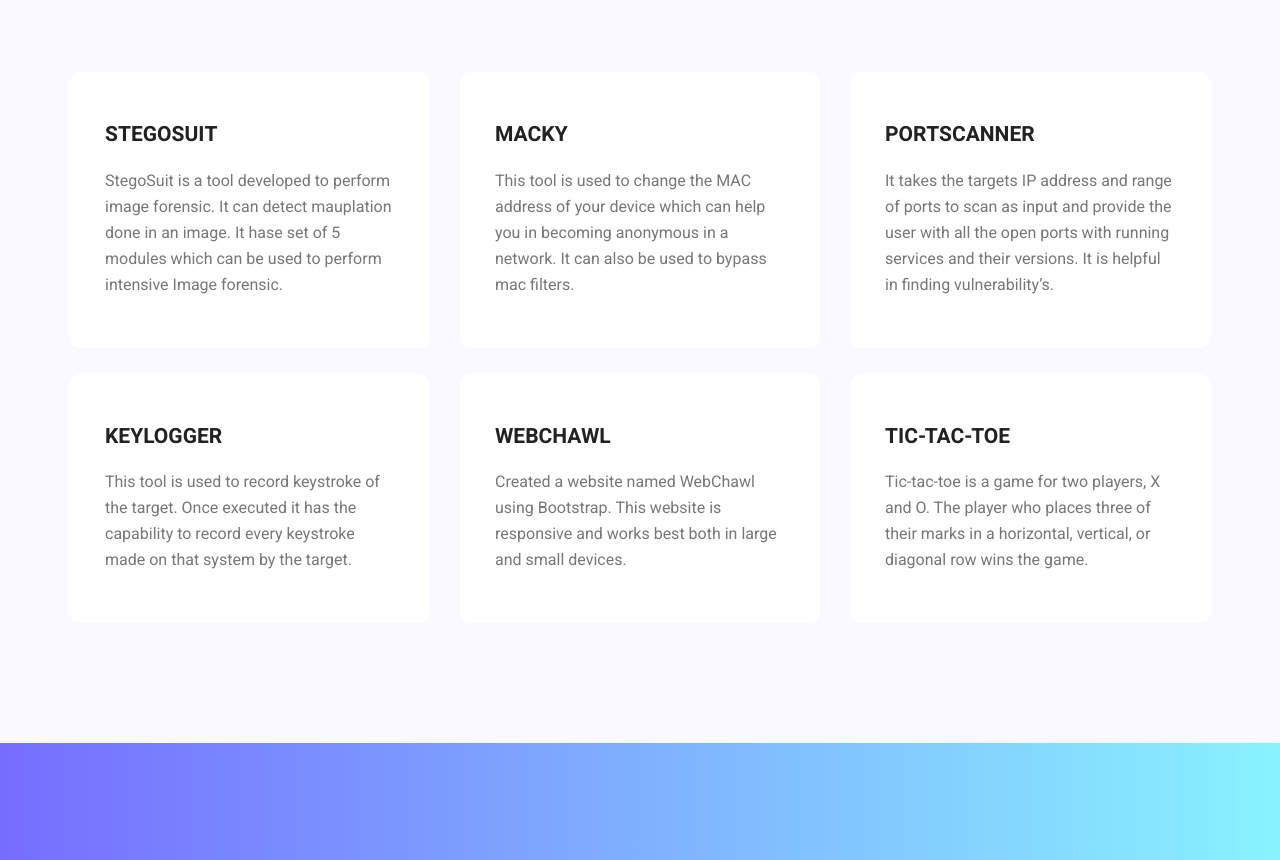
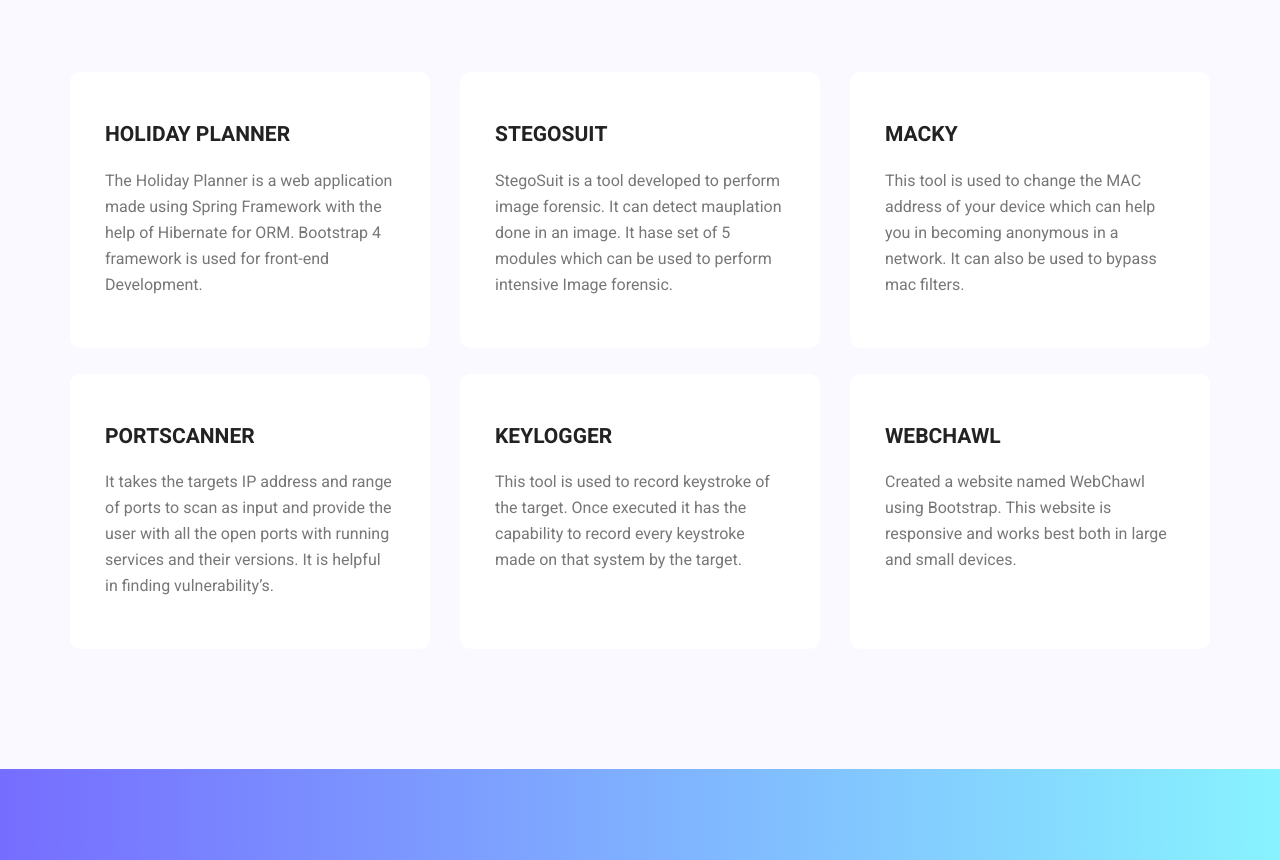
Before and after one commit to rajan98/rajan98.github.io, a plain HTML site: page index.html in a window 1280 px wide. Shown: the part 1950-2810 px from the top of the page. Drawn offline with Linux system fonts and the light colour scheme.

Commit message:
Add files via upload

```diff
--- a/index.html
+++ b/index.html
@@ -167,6 +167,12 @@
             <div class="feature_inner row">
                 <div class="col-lg-4 col-md-6">
                     <div class="feature_item">
+                        <h4>Holiday Planner</h4>
+                        <p>The Holiday Planner is a web application made using Spring Framework with the help of Hibernate for ORM. Bootstrap 4 framework is used for front-end Development.</p>
+                    </div>
+                </div>
+                <div class="col-lg-4 col-md-6">
+                    <div class="feature_item">
                         <h4>StegoSuit</h4>
                         <p>StegoSuit is a tool developed to perform image forensic. It can detect mauplation done in an image. It hase set of 5 modules which can be used to perform intensive Image forensic.</p>
                     </div>
@@ -177,31 +183,25 @@
                         <p>This tool is used to change the MAC address of your device which can help you in becoming anonymous in a network. It can also be used to bypass mac filters.</p>
                     </div>
                 </div>
+            </div>
+            <br>
+            <div class="feature_inner row">
                 <div class="col-lg-4 col-md-6">
                     <div class="feature_item">
                         <h4>PortScanner</h4>
                         <p>It takes the targets IP address and range of ports to scan as input and provide the user with all the open ports with running services and their versions. It is helpful in finding vulnerability’s.</p>
                     </div>
                 </div>
-            </div>
-            <br>
-            <div class="feature_inner row">
                 <div class="col-lg-4 col-md-6">
                     <div class="feature_item">
                         <h4>KeyLogger</h4>
-                        <p>This tool is used to record keystroke of the target. Once executed it has the capability to record every keystroke made on that system by the target.</p>
+                        <p>This tool is used to record keystroke of the target. Once executed it has the capability to record every keystroke made on that system by the target.<br>&nbsp;</p>
                     </div>
                 </div>
                 <div class="col-lg-4 col-md-6">
                     <div class="feature_item">
                         <h4>WebChawl</h4>
-                        <p>Created a website named WebChawl using Bootstrap. This website is responsive and works best both in large and small devices.</p>
-                    </div>
-                </div>
-                <div class="col-lg-4 col-md-6">
-                    <div class="feature_item">
-                        <h4>Tic-Tac-Toe</h4>
-                        <p>Tic-tac-toe is a game for two players, X and O. The player who places three of their marks in a horizontal, vertical, or diagonal row wins the game.</p>
+                        <p>Created a website named WebChawl using Bootstrap. This website is responsive and works best both in large and small devices.<br>&nbsp;</p>
                     </div>
                 </div>
             </div>
```
